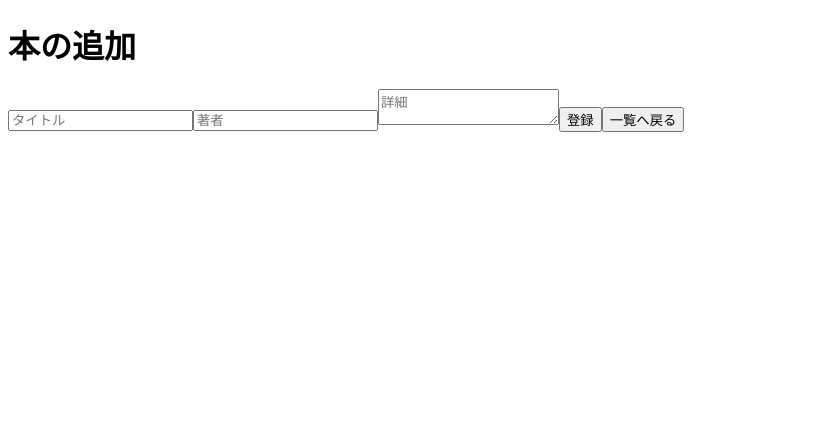
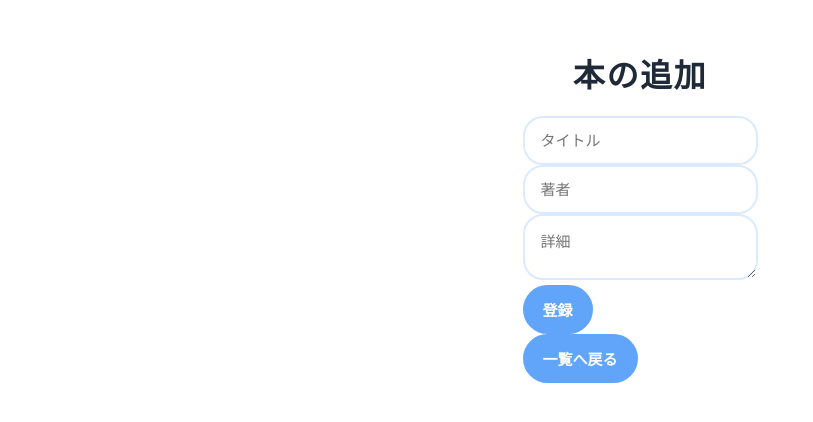
Before and after one commit to Nanako-Murata/toshokan, a Vue app in the folder toshokan-frontend/: page /books/register in a window 1280 px wide. Shown: the top 422 px of the page, without its empty margins (0-813 px from the left). Built offline with nearby package versions, Linux system fonts and the light colour scheme.

Commit message:
modified a few file

```diff
--- a/toshokan-frontend/src/main.js
+++ b/toshokan-frontend/src/main.js
@@ -2,6 +2,7 @@ import { createApp } from 'vue'
 import App from './App.vue'
 import router from './router'
 import axios from "axios"
+import './style.css'
 
 axios.defaults.withCredentials = true
 
--- /dev/null
+++ b/toshokan-frontend/src/style-origin.css
@@ -0,0 +1,129 @@
+/* :root {
+  --text: #6b6375;
+  --text-h: #08060d;
+  --bg: #f6f7fb;
+  --border: #e5e4e7;
+  --code-bg: #f4f3ec;
+  --accent: #aa3bff;
+  --accent-bg: rgba(170, 59, 255, 0.1);
+  --accent-border: rgba(170, 59, 255, 0.5);
+
+  --shadow:
+    rgba(0, 0, 0, 0.12) 0 10px 25px -5px,
+    rgba(0, 0, 0, 0.06) 0 4px 10px -2px;
+
+  --sans: system-ui, "Segoe UI", Roboto, sans-serif;
+  --heading: system-ui, "Segoe UI", Roboto, sans-serif;
+  --mono: ui-monospace, Consolas, monospace;
+
+  font: 16px/145% var(--sans);
+  letter-spacing: 0.2px;
+  color: var(--text);
+  background: var(--bg);
+  color-scheme: light dark;
+
+  -webkit-font-smoothing: antialiased;
+  -moz-osx-font-smoothing: grayscale;
+}
+
+/* ダークモード */
+@media (prefers-color-scheme: dark) {
+  :root {
+    --text: #a1a1aa;
+    --text-h: #f3f4f6;
+    --bg: #0f1117;
+    --border: #2a2d36;
+    --accent: #c084fc;
+    --accent-bg: rgba(192, 132, 252, 0.15);
+  }
+}
+
+body {
+  margin: 0;
+}
+
+/* ===== アプリ全体 ===== */
+#app {
+  min-height: 100vh;
+  display: flex;
+  justify-content: center;
+  align-items: center;
+  background: var(--bg);
+}
+
+/* ===== ログインカード ===== */
+#center {
+  width: 360px;
+  padding: 32px;
+  background: white;
+  border-radius: 16px;
+  box-shadow: var(--shadow);
+  display: flex;
+  flex-direction: column;
+  gap: 16px;
+  text-align: center;
+}
+
+/* ダーク対応カード */
+@media (prefers-color-scheme: dark) {
+  #center {
+    background: #161922;
+  }
+}
+
+/* タイトル */
+h1, h2 {
+  color: var(--text-h);
+  font-weight: 600;
+  margin: 0 0 8px;
+}
+
+/* ===== input ===== */
+input {
+  width: 100%;
+  padding: 11px 12px;
+  margin: 6px 0;
+  border: 1px solid var(--border);
+  border-radius: 10px;
+  font-size: 14px;
+  outline: none;
+  transition: 0.2s;
+  background: transparent;
+  color: var(--text-h);
+}
+
+input:focus {
+  border-color: var(--accent);
+  box-shadow: 0 0 0 3px var(--accent-bg);
+}
+
+/* ===== button ===== */
+button {
+  width: 100%;
+  padding: 11px 12px;
+  margin-top: 10px;
+  border: none;
+  border-radius: 10px;
+  background: var(--accent);
+  color: white;
+  font-weight: 500;
+  cursor: pointer;
+  transition: 0.2s;
+}
+
+button:hover {
+  opacity: 0.9;
+  transform: translateY(-1px);
+}
+
+button:active {
+  transform: translateY(0);
+}
+
+/* Signupリンクボタン */
+.link {
+  background: transparent;
+  color: var(--accent);
+  margin-top: 8px;
+  font-weight: 500;
+}
--- a/toshokan-frontend/src/style.css
+++ b/toshokan-frontend/src/style.css
@@ -1,129 +1,265 @@
+/* ===== カラーテーマ ===== */
 :root {
-  --text: #6b6375;
-  --text-h: #08060d;
-  --bg: #f6f7fb;
-  --border: #e5e4e7;
-  --code-bg: #f4f3ec;
-  --accent: #aa3bff;
-  --accent-bg: rgba(170, 59, 255, 0.1);
-  --accent-border: rgba(170, 59, 255, 0.5);
+  --text: #4b5563;
+  --text-h: #1f2937;
+
+  --bg: #ffffff;
+  --card-bg: #ffffff;
+
+  --border: #dbeafe;
+
+  /* 子ども図書館っぽい空色 */
+  --accent: #60a5fa;
+  --accent-hover: #3b82f6;
+
+  /* やさしい黄色 */
+  --accent-light: #fef3c7;
+
+  --accent-bg: rgba(96, 165, 250, 0.15);
 
   --shadow:
-    rgba(0, 0, 0, 0.12) 0 10px 25px -5px,
-    rgba(0, 0, 0, 0.06) 0 4px 10px -2px;
+    0 8px 24px rgba(96, 165, 250, 0.12);
 
-  --sans: system-ui, "Segoe UI", Roboto, sans-serif;
-  --heading: system-ui, "Segoe UI", Roboto, sans-serif;
-  --mono: ui-monospace, Consolas, monospace;
-
-  font: 16px/145% var(--sans);
-  letter-spacing: 0.2px;
-  color: var(--text);
-  background: var(--bg);
-  color-scheme: light dark;
-
-  -webkit-font-smoothing: antialiased;
-  -moz-osx-font-smoothing: grayscale;
+  --sans:
+    "Noto Sans JP",
+    system-ui,
+    sans-serif;
 }
 
-/* ダークモード */
-@media (prefers-color-scheme: dark) {
-  :root {
-    --text: #a1a1aa;
-    --text-h: #f3f4f6;
-    --bg: #0f1117;
-    --border: #2a2d36;
-    --accent: #c084fc;
-    --accent-bg: rgba(192, 132, 252, 0.15);
-  }
+/* ===== 共通 ===== */
+* {
+  box-sizing: border-box;
 }
 
 body {
   margin: 0;
+  font-family: var(--sans);
+  color: var(--text);
+  background: var(--bg);
+  min-height: 100vh;
 }
 
 /* ===== アプリ全体 ===== */
 #app {
   min-height: 100vh;
+
   display: flex;
   justify-content: center;
-  align-items: center;
-  background: var(--bg);
+  align-items: flex-start;
+
+  padding: 50px 20px;
 }
 
-/* ===== ログインカード ===== */
+/* ===== カード ===== */
 #center {
-  width: 360px;
-  padding: 32px;
-  background: white;
-  border-radius: 16px;
+  width: 420px;
+  max-width: 100%;
+
+  background: var(--card-bg);
+
+  border: 3px solid #e0f2fe;
+
+  border-radius: 32px;
+
+  padding: 36px;
+
   box-shadow: var(--shadow);
+
   display: flex;
   flex-direction: column;
   gap: 16px;
-  text-align: center;
 }
 
-/* ダーク対応カード */
-@media (prefers-color-scheme: dark) {
-  #center {
-    background: #161922;
-  }
+/* ===== タイトル ===== */
+h1,
+h2 {
+  margin: 0 0 20px;
+
+  color: var(--text-h);
+
+  text-align: center;
+
+  font-weight: 700;
+
+  letter-spacing: 0.05em;
 }
 
-/* タイトル */
-h1, h2 {
-  color: var(--text-h);
-  font-weight: 600;
-  margin: 0 0 8px;
+/* ===== フォーム ===== */
+form {
+  display: flex;
+  flex-direction: column;
+  gap: 14px;
 }
 
-/* ===== input ===== */
-input {
+/* ===== 入力欄 ===== */
+input,
+textarea,
+select {
   width: 100%;
-  padding: 11px 12px;
-  margin: 6px 0;
-  border: 1px solid var(--border);
-  border-radius: 10px;
-  font-size: 14px;
-  outline: none;
-  transition: 0.2s;
-  background: transparent;
-  color: var(--text-h);
+
+  padding: 14px 16px;
+
+  border: 2px solid var(--border);
+
+  border-radius: 20px;
+
+  background: #ffffff;
+
+  color: var(--text);
+
+  font-size: 15px;
+
+  transition: all 0.2s;
 }
 
-input:focus {
+input:focus,
+textarea:focus,
+select:focus {
+  outline: none;
+
   border-color: var(--accent);
-  box-shadow: 0 0 0 3px var(--accent-bg);
+
+  box-shadow:
+    0 0 0 4px var(--accent-bg);
 }
 
-/* ===== button ===== */
+/* ===== ボタン ===== */
 button {
-  width: 100%;
-  padding: 11px 12px;
-  margin-top: 10px;
+  padding: 14px 20px;
+
   border: none;
-  border-radius: 10px;
+
+  border-radius: 999px;
+
   background: var(--accent);
+
   color: white;
-  font-weight: 500;
+
+  font-size: 15px;
+  font-weight: 700;
+
   cursor: pointer;
-  transition: 0.2s;
+
+  transition: all 0.2s;
 }
 
 button:hover {
-  opacity: 0.9;
-  transform: translateY(-1px);
+  background: var(--accent-hover);
+
+  transform: translateY(-2px);
+
+  box-shadow:
+    0 6px 16px rgba(96, 165, 250, 0.25);
 }
 
 button:active {
   transform: translateY(0);
 }
 
-/* Signupリンクボタン */
+/* ===== リンク風ボタン ===== */
 .link {
   background: transparent;
+
   color: var(--accent);
-  margin-top: 8px;
-  font-weight: 500;
+
+  text-decoration: underline;
+
+  box-shadow: none;
 }
+
+.link:hover {
+  background: transparent;
+  transform: none;
+  box-shadow: none;
+}
+
+/* ===== 検索エリア ===== */
+.search-area {
+  display: flex;
+  gap: 12px;
+  flex-wrap: wrap;
+  margin-bottom: 24px;
+}
+
+.search-area input {
+  flex: 1;
+  min-width: 240px;
+}
+
+/* ===== 操作ボタン ===== */
+.action-buttons {
+  display: flex;
+  gap: 12px;
+  flex-wrap: wrap;
+  margin-bottom: 24px;
+}
+
+.action-buttons button {
+  width: auto;
+  min-width: 120px;
+}
+
+/* ===== 本カード ===== */
+.book-card {
+  background: #ffffff;
+
+  border: 2px solid #e0f2fe;
+
+  border-radius: 24px;
+
+  padding: 20px;
+
+  margin-bottom: 16px;
+
+  box-shadow: var(--shadow);
+}
+
+.book-card h3 {
+  margin-top: 0;
+  color: var(--text-h);
+}
+
+/* ===== テーブル ===== */
+table {
+  width: 100%;
+
+  border-collapse: collapse;
+
+  background: white;
+
+  border-radius: 20px;
+
+  overflow: hidden;
+}
+
+th {
+  background: var(--accent-light);
+  color: var(--text-h);
+}
+
+th,
+td {
+  padding: 14px;
+  border-bottom: 1px solid #e5e7eb;
+  text-align: left;
+}
+
+/* ===== スマホ ===== */
+@media (max-width: 768px) {
+  #center {
+    width: 100%;
+    padding: 24px;
+  }
+
+  .search-area {
+    flex-direction: column;
+  }
+
+  .action-buttons {
+    flex-direction: column;
+  }
+
+  .action-buttons button {
+    width: 100%;
+  }
+}
--- a/toshokan-frontend/src/views/BookListView.vue
+++ b/toshokan-frontend/src/views/BookListView.vue
@@ -93,11 +93,14 @@ const goRegister = () => {
 
     <!-- 検索 -->
     <input v-model="keyword" placeholder="検索キーワード" />
+    &ensp;
     <button @click="search">検索</button>
-
+&ensp;
     <!-- 操作ボタン -->
     <button @click="logout">ログアウト</button>
+    &ensp;
     <button @click="goMyPage">マイページ</button>
+    &ensp;
     <button @click="goRegister">本を追加</button>
 
     <table border="1">
--- a/toshokan-frontend/src/views/BookRegisterView.vue
+++ b/toshokan-frontend/src/views/BookRegisterView.vue
@@ -3,10 +3,13 @@
     <h1>本の追加</h1>
 
     <input v-model="title" placeholder="タイトル" />
+    <br/>
     <input v-model="author" placeholder="著者" />
+    <br/>
     <textarea v-model="detail" placeholder="詳細"></textarea>
-
+<br/>
     <button @click="register">登録</button>
+    <br/>
 
     <button @click="goList">一覧へ戻る</button>
   </div>
--- a/toshokan-frontend/src/views/LoginView.vue
+++ b/toshokan-frontend/src/views/LoginView.vue
@@ -12,6 +12,8 @@
           placeholder="name"
           autocomplete="name"
         />
+        &ensp;
+
 
         <input
           v-model="password"
@@ -19,6 +21,7 @@
           placeholder="password"
           autocomplete="current-password"
         />
+         &ensp;
 
 
 
```
